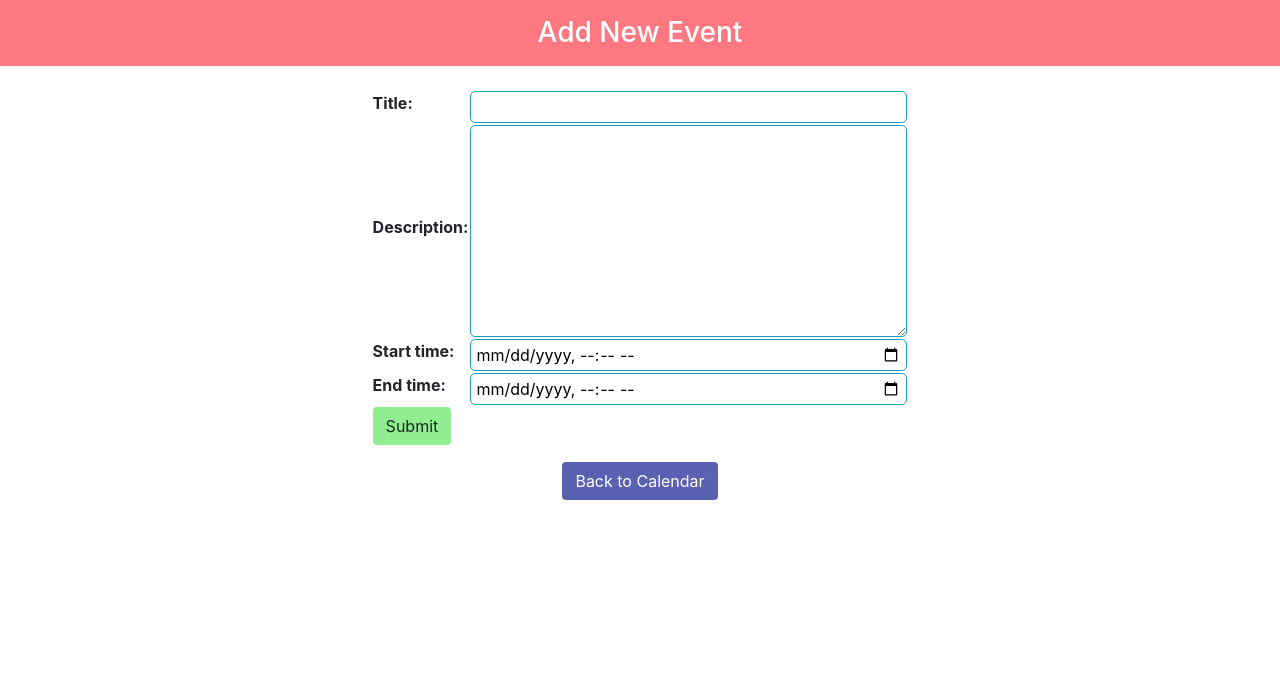
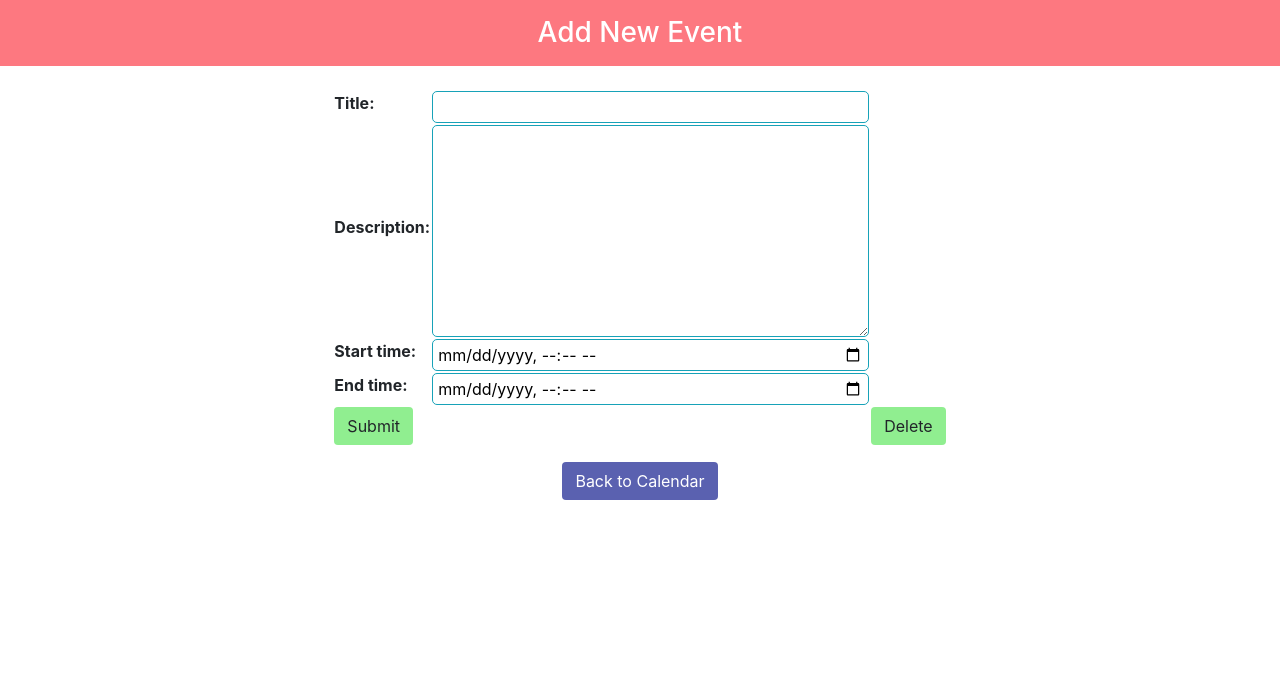
Before and after one commit to geetan-gandhe/assignment-organizer, a Django app: page /event/new/ in a window 1280 px wide. Shown: the part 40-725 px from the top of the page. Run offline with Django 3.2, Linux system fonts and the light colour scheme; the visitor is signed in with stand-in values (Sample User, id 1); some libraries are stand-ins or nearby versions.

Commit message:
add delete event and some UI fixes

```diff
--- a/organizer/templates/organizer/event.html
+++ b/organizer/templates/organizer/event.html
@@ -29,7 +29,10 @@
   {% csrf_token %}
   <table class="form form-table">
     {{ form }}
-    <tr><td colspan="2"><button type="submit" class="btn btn-custom5"> Submit </button></td></tr>
+    <tr>
+    <td colspan="2"><button type="submit" name="submit" class="btn btn-custom5"> Submit </button></td>
+    <td colspan="2"><button type="submit" name="delete" class="btn btn-custom5 left" formnovalidate> Delete </button></td>
+    </tr>
   </table>
 </form>
 {% endblock %}
--- a/organizer/templates/organizer/reviews.html
+++ b/organizer/templates/organizer/reviews.html
@@ -7,7 +7,9 @@
 
 
     <h5><form method="post">{% csrf_token %}
+    <div class="col-sm-4 col-sm-offset-4">
     {{ form.as_p }}
-    <input type="submit" class="btn btn-warning ml-4" value="Save your comments!">
+    </div>
+    <input type="submit" class="btn btn-custom5 ml-3" value="Save your comments!">
     </form></h5>
 </div>
--- a/organizer/views.py
+++ b/organizer/views.py
@@ -295,9 +295,19 @@ def event(request, event_id=None):
     else:
         instance = Event()
     form = EventForm(request.POST or None, instance=instance)
-    if request.POST and form.is_valid():
-        object = form.save(commit=False)
-        object.user = request.user
-        object.save()
-        return HttpResponseRedirect(reverse('organizer:calendar'))
+    if request.POST:
+        print("here1")
+        if "submit" in request.POST and form.is_valid():
+            object = form.save(commit=False)
+            object.user = request.user
+            object.save()
+            return HttpResponseRedirect(reverse('organizer:calendar'))
+        elif "delete" in request.POST:
+            print("here")
+            if event_id:
+                to_delete = Event.objects.filter(id=event_id)
+                to_delete.delete()
+            return HttpResponseRedirect(reverse('organizer:calendar'))
+        else:
+            return HttpResponseRedirect(reverse('organizer:calendar'))
     return render(request, 'organizer/event.html', {'form': form})
```
Also changed, not shown: organizer/templates/organizer/detail.html (+4 -3 lines).
